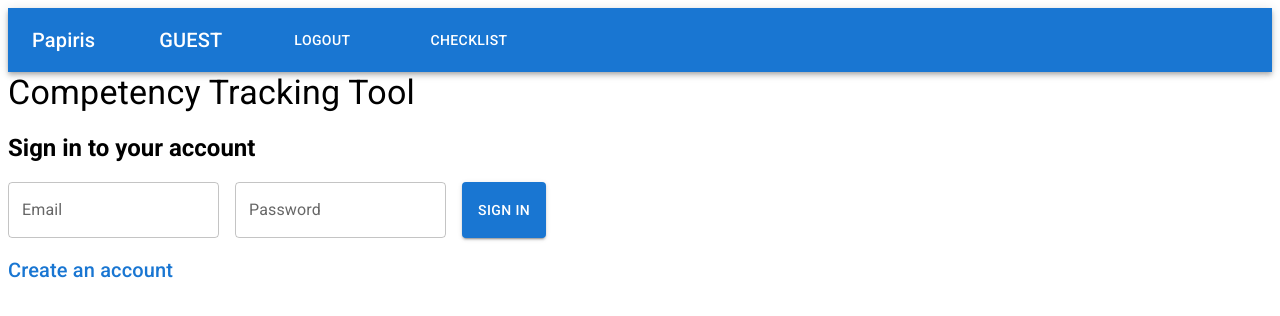
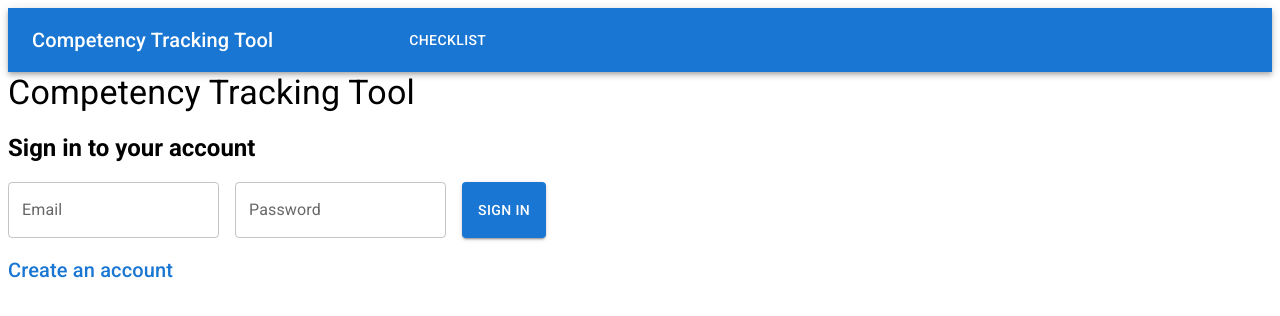
Before and after one commit to PROJ-354/Capstone, a React (Create React App) app in the folder client/: page / in a window 1280 px wide. Shown: the top 316 px of the page. Built offline with nearby package versions, Linux system fonts and the light colour scheme.

Commit message:
Added Ryan's navbar changes

```diff
--- a/client/src/components/Navbar.jsx
+++ b/client/src/components/Navbar.jsx
@@ -33,20 +33,22 @@ const Navbar = () => {
                 <Stack direction="row" spacing={2}>
                     <Toolbar>
                         <Typography variant="h6" sx={{ flexGrow: 1 }}>
-                            Papiris
+                            Competency Tracking Tool
                         </Typography>
                     </Toolbar>
                     <Toolbar>
                         <Typography variant="h6">
-                            {user?.result
-                                ? `${user.result.firstName} ${user.result.lastName}`
-                                : 'GUEST'}
+                            {user && (
+                                <Stack direction="row" spacing={6}>
+                                    <Typography variant="h6">
+                                        {user.result.firstName} {user.result.lastName}
+                                    </Typography>
+                                    <Button color="inherit" onClick={handleClick}>
+                                        Logout
+                                    </Button>
+                                </Stack>
+                            )}
                         </Typography>
-                    </Toolbar>
-                    <Toolbar>
-                        <Button color="inherit" onClick={handleClick}>
-                            Logout
-                        </Button>
                     </Toolbar>
                     <Toolbar>
                         <Button
```
Also changed, not shown: client/src/pages/student/checklist/ViewChecklist.jsx (+0 -8 lines).
